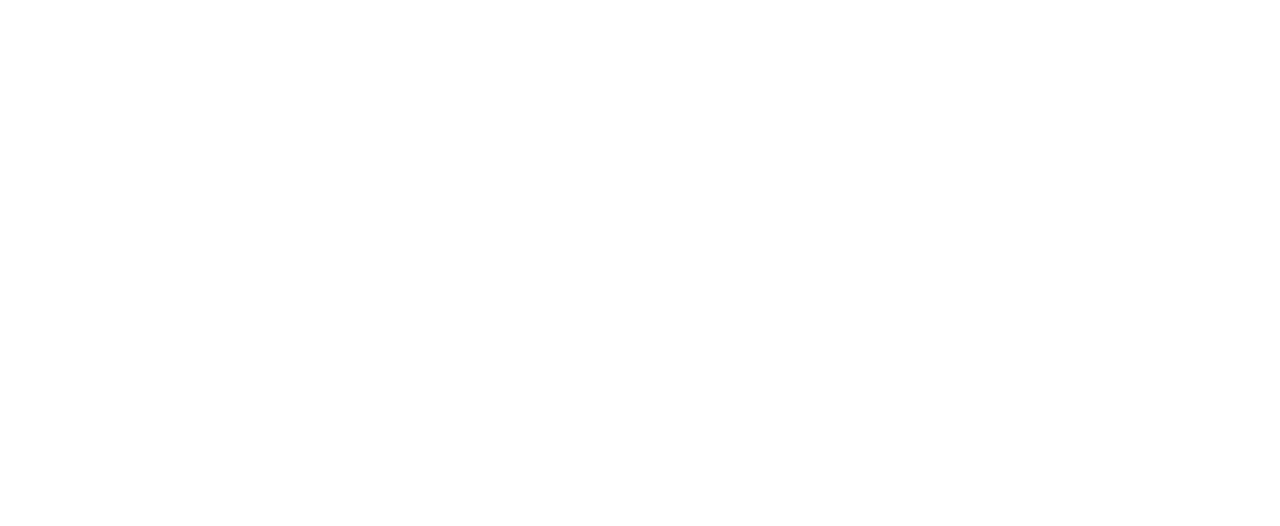
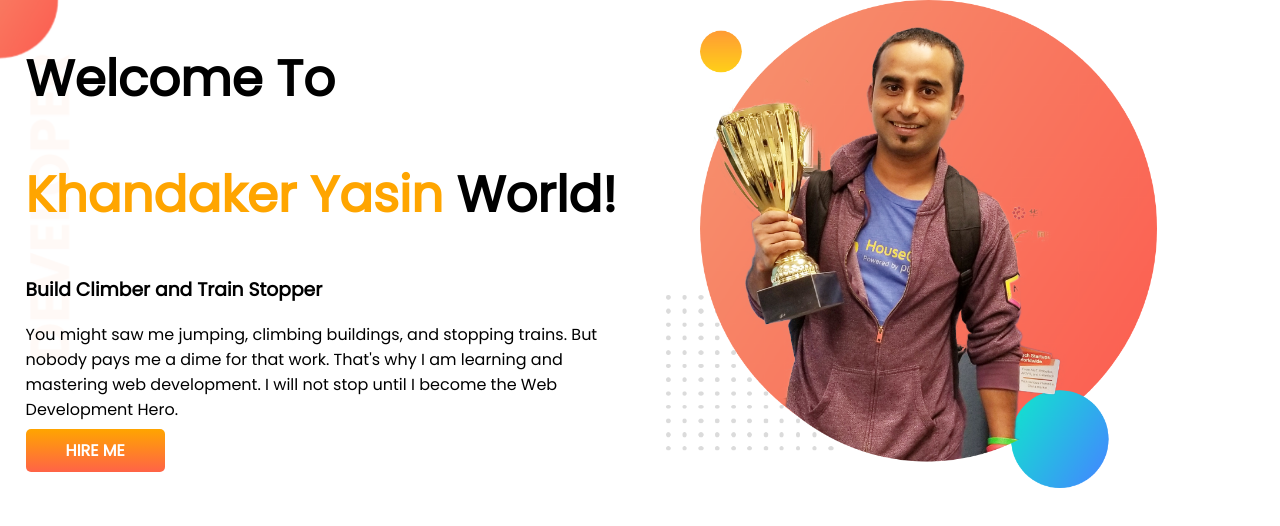
Before and after one commit to khandaker-md-yasin-arafat/developer-portfolio, a plain HTML site: page index.html in a window 1280 px wide. Drawn offline with Linux system fonts and the light colour scheme.

Commit message:
top banner added

```diff
--- a/index.html
+++ b/index.html
@@ -5,9 +5,23 @@
     <meta http-equiv="X-UA-Compatible" content="IE=edge">
     <meta name="viewport" content="width=device-width, initial-scale=1.0">
     <title>Yasin Portfolio</title>
+    <link rel="preconnect" href="https://fonts.googleapis.com">
+    <link rel="preconnect" href="https://fonts.gstatic.com" crossorigin>
+    <link href="https://fonts.googleapis.com/css2?family=Poppins&display=swap" rel="stylesheet">
     <link rel="stylesheet" href="style.css">
 </head>
 <body>
-
+    <section class="top-banner">
+        <div class="half-width">
+            <h1>Welcome To</h1>
+            <h1><span class="orange-color">Khandaker Yasin</span> World!</h1>
+            <h3>Build Climber and Train Stopper</h3>
+            <p>You might saw me jumping, climbing buildings, and stopping trains. But nobody pays me a dime for that work. That's why I am learning and mastering web development. I will not stop until I become the Web Development Hero.</p>
+            <a class="link-button" href="https://www.linkedin.com/in/khandaker-md-yasin-arafat/" target="_blank">HIRE ME</a>
+        </div>
+        <div class="half-width">
+            <img src="images/jhankar.png" alt="">
+        </div>
+    </section>
 </body>
 </html>
--- a/style.css
+++ b/style.css
@@ -0,0 +1,32 @@
+body{
+    font-family: 'Poppins', sans-serif;
+    margin: 0;
+}
+h1{
+    font-size: 50px;
+}
+.orange-color{
+    color: orange;
+}
+section{
+    display: flex;
+}
+.half-width{
+    width: 50%;
+    padding-left: 2%;
+}
+.half-width img{
+    width: 80%;
+}
+.link-button{
+    text-decoration: none;
+    background-image: linear-gradient(orange, tomato);
+    color: white;
+    font-weight: 700;
+    padding: 10px 40px;
+    border-radius: 5px;
+}
+.top-banner{
+    background-image: url(images/top-banner.png);
+    background-repeat: no-repeat;
+}
```
Also changed, not shown: images/dream-bg.png (added), images/exp-bg.png (added), images/jhankar.png (added), images/jhankar2.png (added), images/my-bg.png (added), images/my-bg2.png (added), images/top-banner.png (added).
